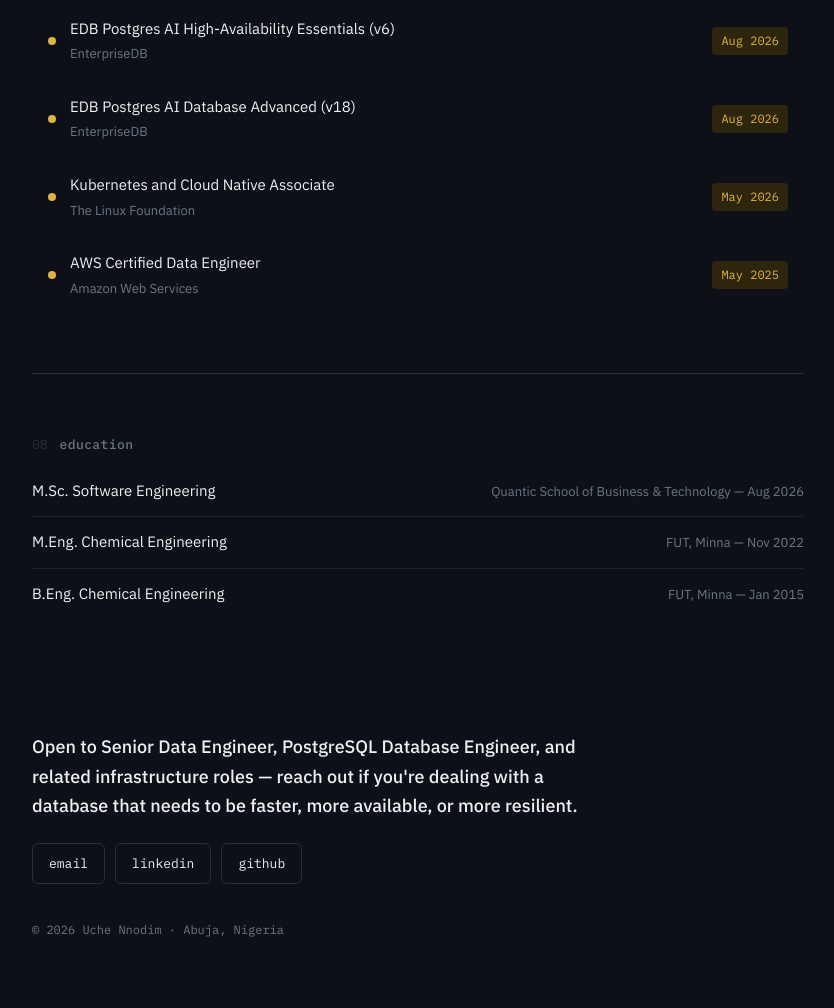
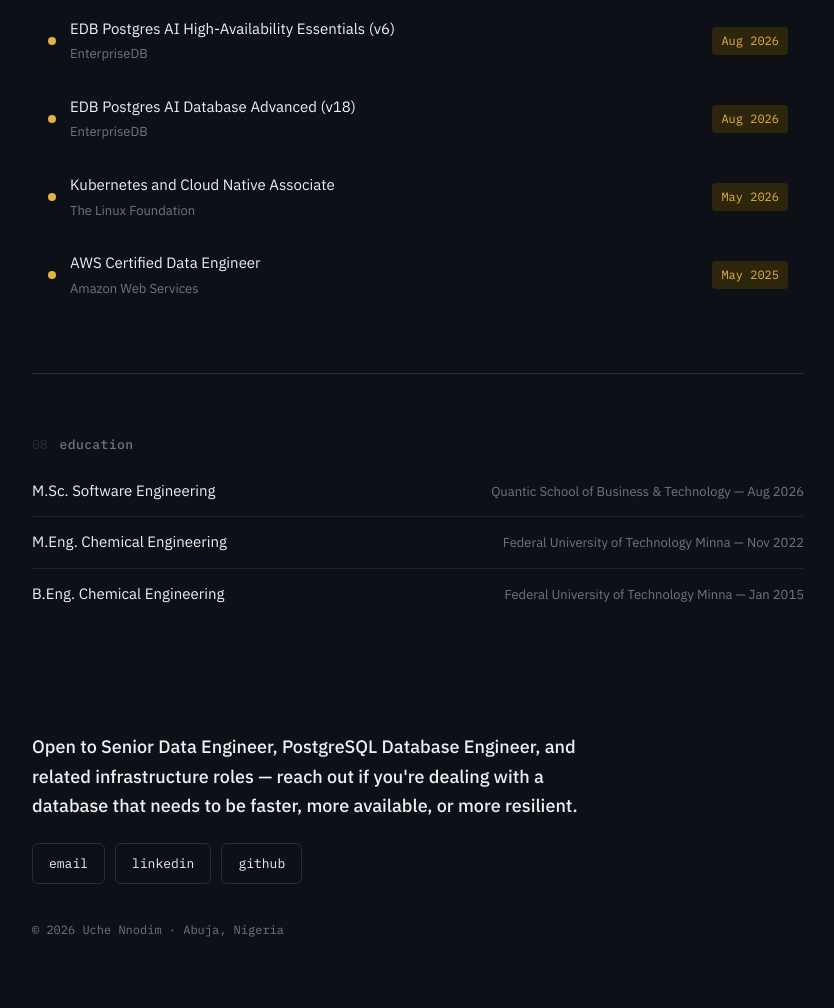
Before and after one commit to Arshavin023/arshavin023.github.io, a plain HTML site: page index.html in a window 1280 px wide. Shown: the part 5556-6564 px from the top of the page, without its empty margins (222-1056 px from the left). Drawn offline with Linux system fonts and the light colour scheme.

Commit message:
updated index.html

```diff
--- a/index.html
+++ b/index.html
@@ -562,8 +562,8 @@
   <section aria-labelledby="edu-title">
     <div class="section-head"><span class="num">08</span><h2 class="section-title" id="edu-title">education</h2></div>
     <div class="edu-item"><div><div class="edu-degree"><a href="https://drive.google.com/file/d/1cYZIdAdQC1lyJMnpMbgm3KklCa5jYkZO/view?usp=sharing" target="_blank" rel="noopener">M.Sc. Software Engineering</a></div></div><div class="edu-school">Quantic School of Business &amp; Technology — Aug 2026</div></div>
-    <div class="edu-item"><div><div class="edu-degree"><a href="https://drive.google.com/file/d/1_7KWARZydS0J9nYTkaV53FTFhRuy4o0K/view?usp=sharing" target="_blank" rel="noopener">M.Eng. Chemical Engineering</a></div></div><div class="edu-school">FUT, Minna — Nov 2022</div></div>
-    <div class="edu-item"><div><div class="edu-degree"><a href="https://drive.google.com/file/d/1dX7250Kmp807s6EYVu8vj_nPs6SzUKug/view?usp=sharing" target="_blank" rel="noopener">B.Eng. Chemical Engineering</a></div></div><div class="edu-school">FUT, Minna — Jan 2015</div></div>
+    <div class="edu-item"><div><div class="edu-degree"><a href="https://drive.google.com/file/d/1_7KWARZydS0J9nYTkaV53FTFhRuy4o0K/view?usp=sharing" target="_blank" rel="noopener">M.Eng. Chemical Engineering</a></div></div><div class="edu-school">Federal University of Technology Minna — Nov 2022</div></div>
+    <div class="edu-item"><div><div class="edu-degree"><a href="https://drive.google.com/file/d/1dX7250Kmp807s6EYVu8vj_nPs6SzUKug/view?usp=sharing" target="_blank" rel="noopener">B.Eng. Chemical Engineering</a></div></div><div class="edu-school">Federal University of Technology Minna — Jan 2015</div></div>
   </section>
 
   <footer>
```
